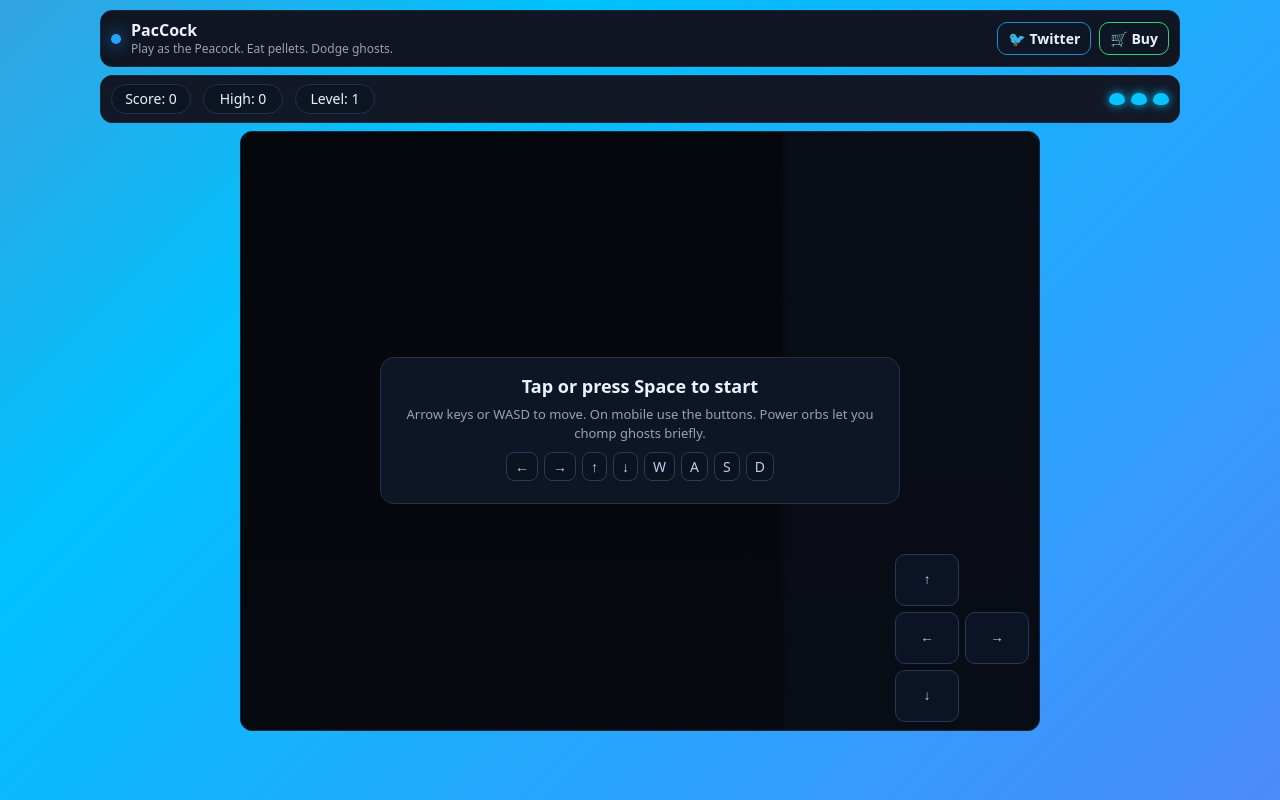
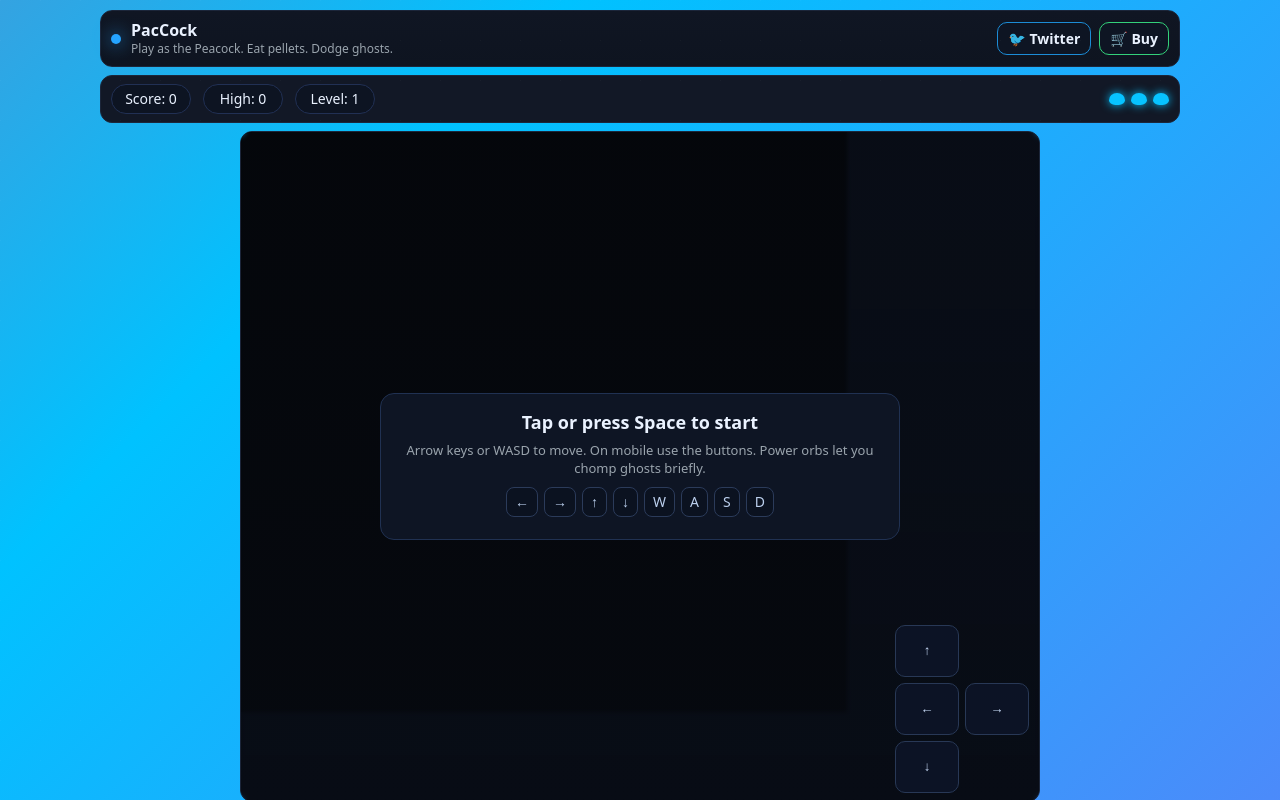
Before and after one commit to guidias1961/paccock, a plain HTML site: page index.html in a window 1280 px wide. Drawn offline with Linux system fonts and the light colour scheme.

Commit message:
update: ajustes no projeto

```diff
--- a/index.html
+++ b/index.html
@@ -79,10 +79,11 @@
   display:block;
   width:100%;
   height:auto;
-    max-height:calc(100svh - 180px); /* estabilidade em mobile */
-    aspect-ratio:28/31;              /* mantém proporção */
-    touch-action:none;               /* evita scroll em gestos */
+  aspect-ratio:28/31;          /* mantém proporção do grid */
+  max-height:calc(100dvh - 220px); /* usa dvh p/ evitar barra de URL no mobile */
+  touch-action:none;           /* evita scroll por gesto */
 }
+
 
   .overlay{position:absolute;inset:0;display:flex;align-items:center;justify-content:center;background:linear-gradient(180deg,rgba(8,12,20,.55),rgba(8,12,20,.75));backdrop-filter:blur(2px)}
   .card{background:#0e1524;border:1px solid #203152;border-radius:14px;padding:16px 14px;max-width:520px;text-align:center}
@@ -729,25 +730,41 @@
 function fit(){
   const shell = document.getElementById('gameShell');
   const aspect = COLS / ROWS;
+
+  // Altura útil real da viewport (mais estável em mobile)
   const viewportH = (window.visualViewport && window.visualViewport.height) ? window.visualViewport.height : window.innerHeight;
 
-    let targetW = shell.clientWidth;
+  // Soma de header + HUD + paddings/intervalos
+  const headerH = document.querySelector('header')?.offsetHeight || 0;
+  const hudH = document.querySelector('.hud')?.offsetHeight || 0;
+  const wrapPad = 24; // margem/padding de segurança
+  const reserved = headerH + hudH + wrapPad;
+
+  // Largura disponível no container e altura que sobra na viewport
+  const maxW = shell.clientWidth;            // largura do card
+  const maxH = Math.max(220, viewportH - reserved); // nunca deixa colapsar
+
+  // Ajuste mantendo proporção
+  let targetW = Math.min(maxW, maxH * aspect);
   let targetH = targetW / aspect;
 
-    if(targetH > viewportH - 200){
-      targetH = viewportH - 200;
-      targetW = targetH * aspect;
+  // Se sobrou altura, tenta crescer até o limite da largura do shell
+  if (targetH < maxH && (maxW / aspect) <= maxH) {
+    targetW = maxW;
+    targetH = targetW / aspect;
   }
 
-    const dpr = window.devicePixelRatio || 1;
+  // Escala física do canvas (retina)
+  const dpr = Math.max(1, Math.floor(window.devicePixelRatio || 1));
   canvas.width = Math.round(targetW * dpr);
   canvas.height = Math.round(targetH * dpr);
-    canvas.style.width = targetW + "px";
-    canvas.style.height = targetH + "px";
+  canvas.style.width = targetW + 'px';
+  canvas.style.height = targetH + 'px';
 
-    tile = Math.floor(canvas.width / COLS);
-    shell.style.height = targetH + "px";
+  tile = Math.floor(canvas.width / COLS); // mantém o grid coerente
+  shell.style.height = targetH + 'px';
 }
+
   window.addEventListener('resize', fit, {passive: true});
   if (window.visualViewport){
     window.visualViewport.addEventListener('resize', fit, {passive:true});
```
Lines whose indentation alone changed are shown as unchanged.
